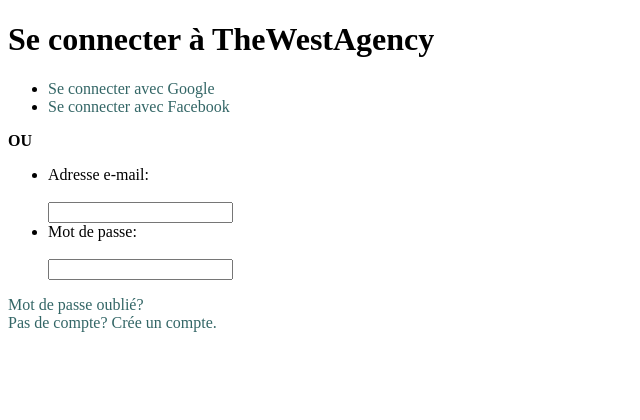
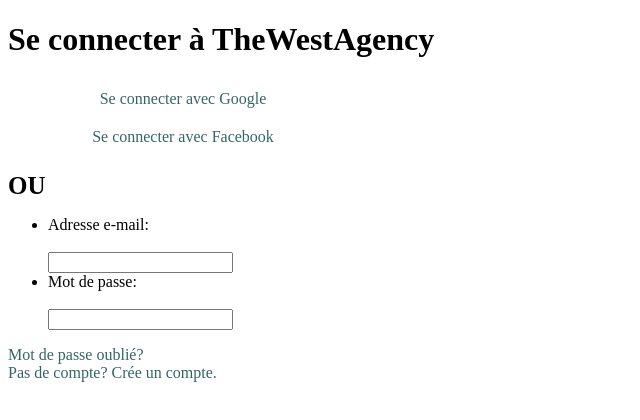
Before and after one commit to Sira-la-Staaar/Click-journeY_MIM_G, a PHP site: page /seConnecter.html in a window 1280 px wide. Shown: the top 420 px of the page, without its empty margins (0-640 px from the left). Run offline with PHP 8.4, Linux system fonts and the light colour scheme.

Commit message:
Update stylesheet.css

```diff
--- a/stylesheet.css
+++ b/stylesheet.css
@@ -130,36 +130,31 @@ div{
   color: #515A5A;
 }
 
-/*li { /*code cours, site 3W
-	display: block;
-	border: 2px solid #000000;
-	font-family: Futura, Tahoma, sans-serif;
-	color: #ffffff;
-	padding: 10px;
-	border-radius: 5px 5px;
+/*li { /*code cours, site 3W*/
+  font-family: Futura, Tahoma, sans-serif;
+  color: #ffffff;
+  background-color: #73C6B6;
+  padding: 10px;
+  border: 2px solid #000000;
+  border-radius: 5px 5px;
 	background-color: #73C6B6;
-  	align-items: center;
-  	display: block; Mettre le mot sur une ligne séparée
-
-}*/
+  width: 250px;
+}
 
 strong{
-  display: block;/* Mettre le mot sur une ligne séparée */
-  align-items: center;
   font-size: 25px;
 }
 
-/*a{
-  display: block;/* Mettre le mot sur une ligne séparée
-  align-items: center;
-}*/
-
 #Google{
-	display: block;/* Mettre la phrase sur une ligne séparée */
-  align-items: center;
+  display: block; /* Met chaque bouton sur une ligne */
+    text-align: center;
+    padding: 10px;
+    width: 250px;
 }
 
 #Facebook{
-	display: block;/* Mettre la phrase sur une ligne séparée */
-  align-items: center
-}
+ display: block; /* Met chaque bouton sur une ligne */
+    text-align: center;
+    padding: 10px;
+    width: 250px;
+}*/
```
